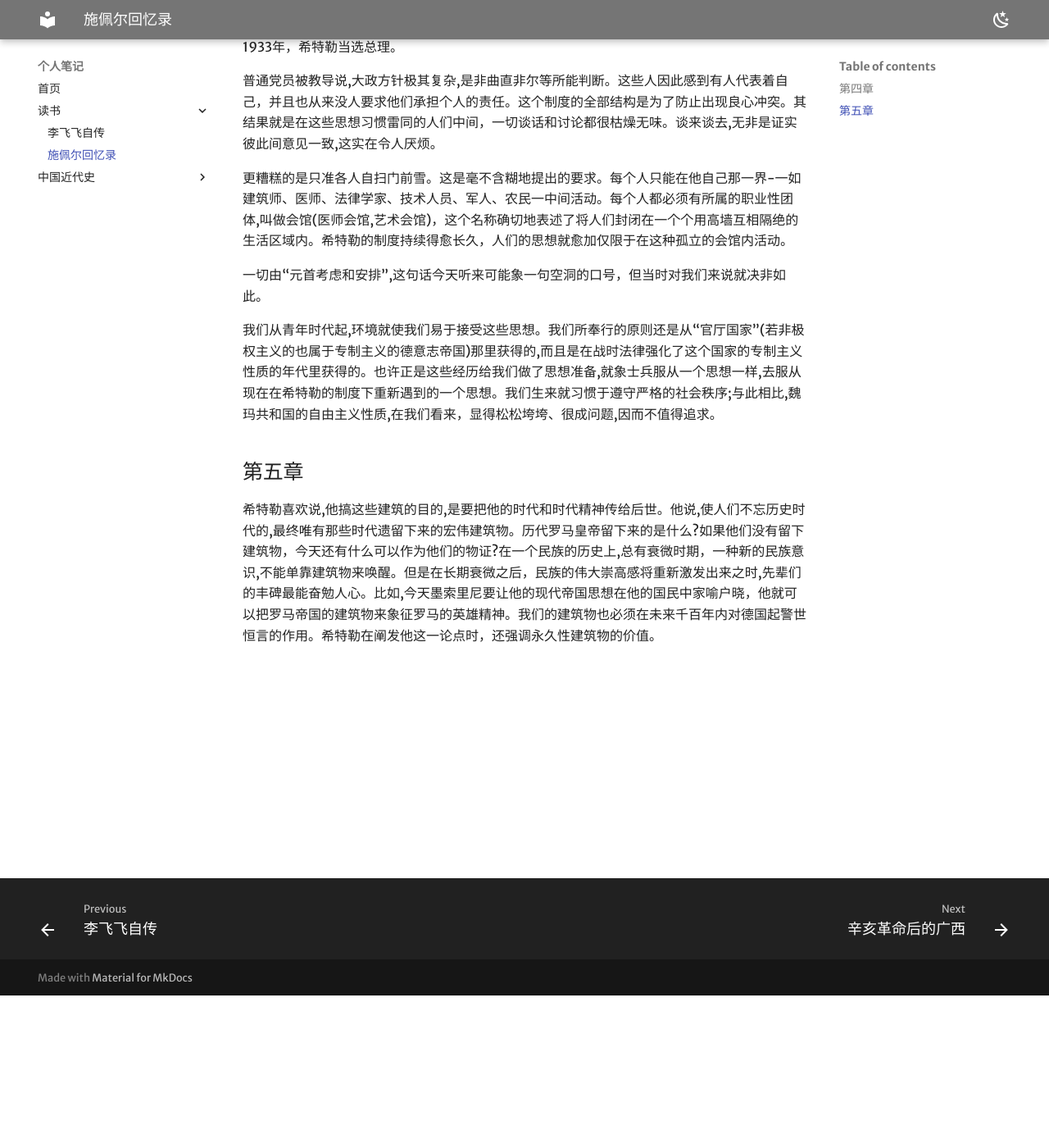
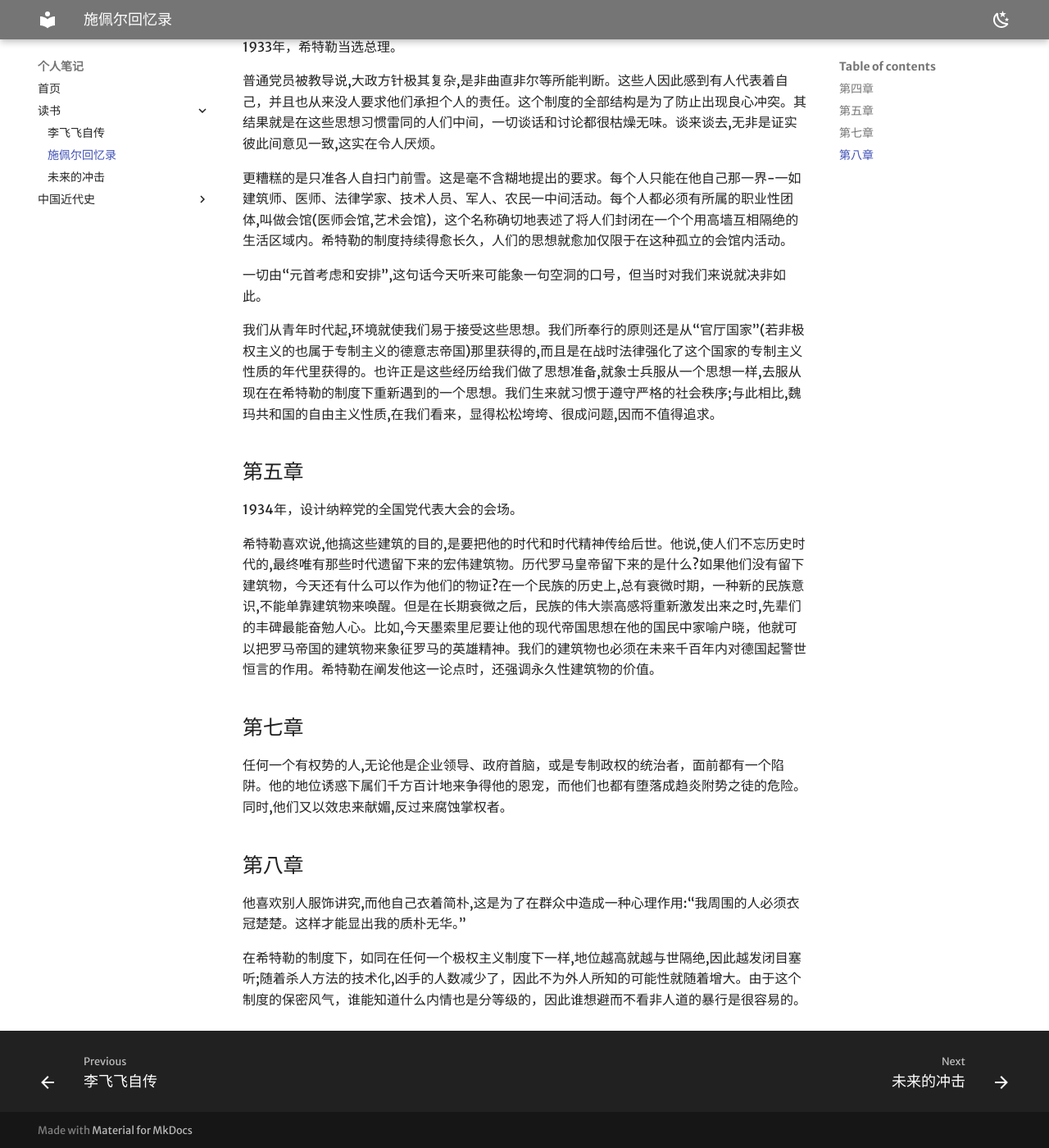
Before and after one commit to ruanyf/notes, an MkDocs documentation site: the page built from docs/读书/施佩尔回忆录.md, in a window 1280 px wide and 1400 px high, scrolled down 186 px. Shown: the whole window at 82% size. Built offline with MkDocs 1.6.1 and Material for MkDocs 9.7.7, drawn with Linux system fonts in a browser that asks for light colours; some web fonts are replaced.

Commit message:
checkpoint at 2025-04-19T15:29:20+0800

```diff
--- a/docs/nav.md
+++ b/docs/nav.md
@@ -2,6 +2,7 @@
 - 读书
   - [李飞飞自传](读书/李飞飞自传.md)
   - [施佩尔回忆录](读书/施佩尔回忆录.md)
+  - [未来的冲击](读书/未来的冲击.md)
 - 中国近代史
   - [辛亥革命后的广西](中国近代史/辛亥革命后的广西.md)
   - [北伐战争](中国近代史/北伐战争.md)
--- a/docs/读书/施佩尔回忆录.md
+++ b/docs/读书/施佩尔回忆录.md
@@ -14,4 +14,16 @@
 
 ## 第五章
 
+1934年，设计纳粹党的全国党代表大会的会场。
+
 希特勒喜欢说,他搞这些建筑的目的,是要把他的时代和时代精神传给后世。他说,使人们不忘历史时代的,最终唯有那些时代遗留下来的宏伟建筑物。历代罗马皇帝留下来的是什么?如果他们没有留下建筑物，今天还有什么可以作为他们的物证?在一个民族的历史上,总有衰微时期，一种新的民族意识,不能单靠建筑物来唤醒。但是在长期衰微之后，民族的伟大崇高感将重新激发出来之时,先辈们的丰碑最能奋勉人心。比如,今天墨索里尼要让他的现代帝国思想在他的国民中家喻户晓，他就可以把罗马帝国的建筑物来象征罗马的英雄精神。我们的建筑物也必须在未来千百年内对德国起警世恒言的作用。希特勒在阐发他这一论点时，还强调永久性建筑物的价值。
+
+## 第七章
+
+任何一个有权势的人,无论他是企业领导、政府首脑，或是专制政权的统治者，面前都有一个陷阱。他的地位诱惑下属们千方百计地来争得他的恩宠，而他们也都有堕落成趋炎附势之徒的危险。同时,他们又以效忠来献媚,反过来腐蚀掌权者。
+
+## 第八章
+
+他喜欢别人服饰讲究,而他自己衣着简朴,这是为了在群众中造成一种心理作用:“我周围的人必须衣冠楚楚。这样才能显出我的质朴无华。”
+
+在希特勒的制度下，如同在任何一个极权主义制度下一样,地位越高就越与世隔绝,因此越发闭目塞听;随着杀人方法的技术化,凶手的人数减少了，因此不为外人所知的可能性就随着增大。由于这个制度的保密风气，谁能知道什么内情也是分等级的，因此谁想避而不看非人道的暴行是很容易的。
```
Also changed, not shown: docs/读书/未来的冲击.md (added, +32 -0 lines), 1 other file.
